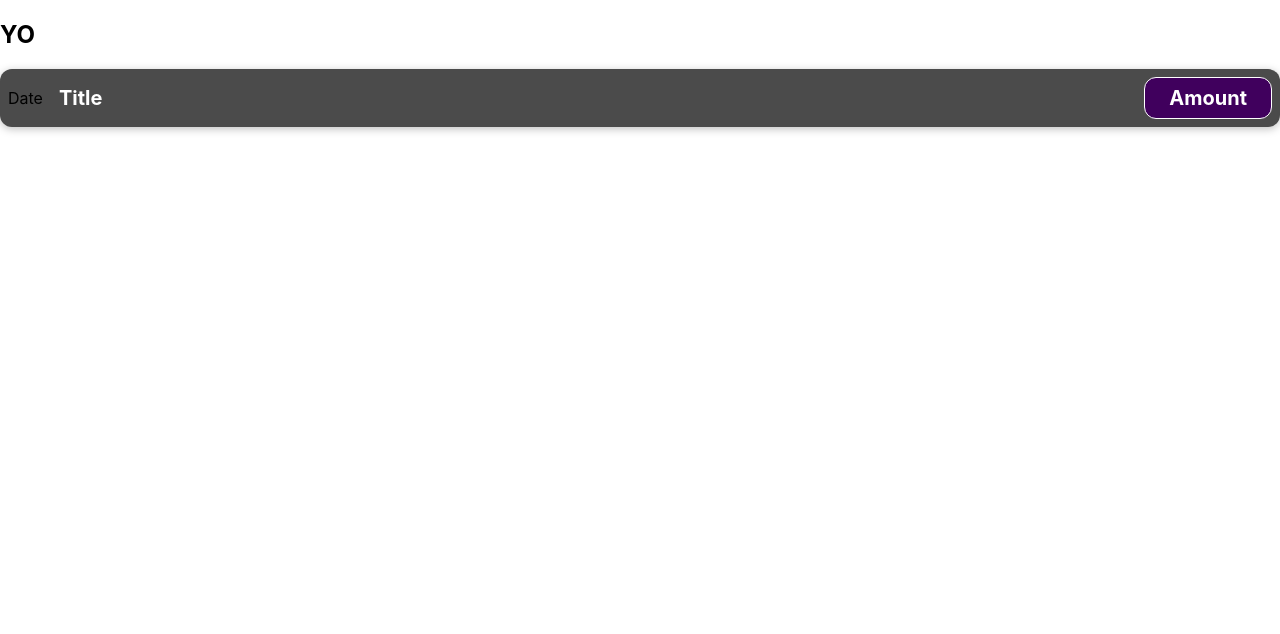
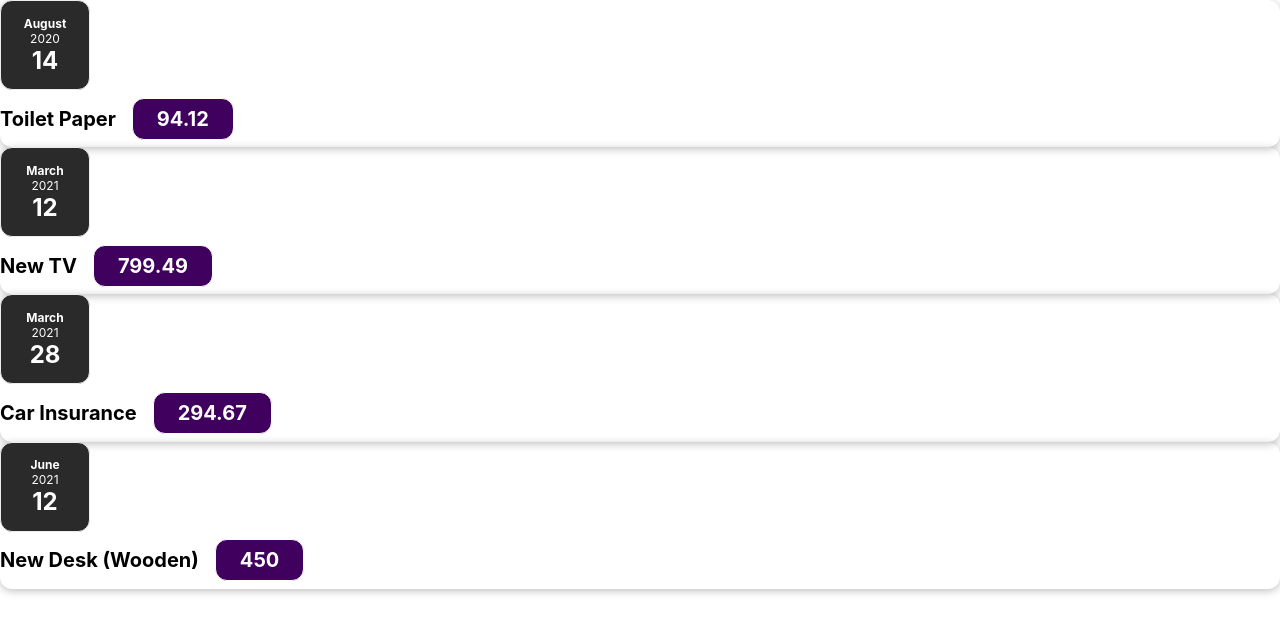
Before and after one commit to micaelffranco/tritrant, a React (Create React App) app: page / in a window 1280 px wide. Shown: the top 634 px of the page. Built offline with nearby package versions, Linux system fonts and the light colour scheme.

Commit message:
Expenses taking shape

```diff
--- a/package.json
+++ b/package.json
@@ -15,7 +15,8 @@
     "start": "react-scripts start",
     "build": "react-scripts build",
     "test": "react-scripts test",
-    "eject": "react-scripts eject"
+    "eject": "react-scripts eject",
+    "dev": "nodemon index.js"
   },
   "eslintConfig": {
     "extends": [
@@ -34,5 +35,8 @@
       "last 1 firefox version",
       "last 1 safari version"
     ]
+  },
+  "devDependencies": {
+    "nodemon": "^2.0.13"
   }
 }
--- a/src/App.js
+++ b/src/App.js
@@ -1,10 +1,29 @@
-import ExpenseItem from './components/ExpenseItem'
-
+import Expenses from './components/Expenses'
 function App() {
+  const expenses = [
+      {
+        id: 'e1',
+        title: 'Toilet Paper',
+        amount: 94.12,
+        date: new Date(2020, 7, 14),
+      },
+      { id: 'e2', title: 'New TV', amount: 799.49, date: new Date(2021, 2, 12) },
+      {
+        id: 'e3',
+        title: 'Car Insurance',
+        amount: 294.67,
+        date: new Date(2021, 2, 28),
+      },
+      {
+        id: 'e4',
+        title: 'New Desk (Wooden)',
+        amount: 450,
+        date: new Date(2021, 5, 12),
+      },
+    ];
   return (
     <div>
-      <h2>YO</h2>
-      <ExpenseItem></ExpenseItem>
+      <Expenses items={expenses}/>
     </div>
   );
 }
--- /dev/null
+++ b/src/components/Card.css
@@ -0,0 +1,6 @@
+.card {
+  border-radius: 12px;
+  box-shadow: 0 1px 8px rgba(0, 0, 0, 0.25);
+  border-radius: 12px;
+  box-shadow: 0 2px 8px rgba(0, 0, 0, 0.25);
+}
--- /dev/null
+++ b/src/components/Card.js
@@ -0,0 +1,10 @@
+import './Card.css';
+
+function Card(props) {
+  const classes = 'card'
+  return (
+    <div className="card">{props.children}</div>
+  );
+}
+
+export default Card;
--- /dev/null
+++ b/src/components/ExpenseDate.css
@@ -0,0 +1,26 @@
+.expense-date {
+  display: flex;
+  flex-direction: column;
+  width: 5.5rem;
+  height: 5.5rem;
+  border: 1px solid #ececec;
+  background-color: #2a2a2a;
+  color: white;
+  border-radius: 12px;
+  align-items: center;
+  justify-content: center;
+}
+
+.expense-date__month {
+  font-size: 0.75rem;
+  font-weight: bold;
+}
+
+.expense-date__year {
+  font-size: 0.75rem;
+}
+
+.expense-date__day {
+  font-size: 1.5rem;
+  font-weight: bold;
+}
--- /dev/null
+++ b/src/components/ExpenseDate.js
@@ -0,0 +1,17 @@
+import './ExpenseDate.css'
+
+function ExpenseDate(props) {
+  const month = props.date.toLocaleString('en-US', { month: 'long' });
+  const day = props.date.toLocaleString('en-US', { day: '2-digit' });
+  const year = props.date.getFullYear();
+
+  return (
+    <div className="expense-date">
+      <div className="expense-date__month">{month}</div>
+      <div className="expense-date__year">{year}</div>
+      <div className="expense-date__day">{day}</div>
+    </div>
+  );
+}
+
+export default ExpenseDate;
--- a/src/components/ExpenseItem.css
+++ b/src/components/ExpenseItem.css
@@ -2,10 +2,8 @@
   display: flex;
   justify-content: space-between;
   align-items: center;
-  box-shadow: 0 2px 8px rgba(0, 0, 0, 0.25);
   padding: 0.5rem;
   margin: 1rem 0;
-  border-radius: 12px;
   background-color: #4b4b4b;
 }
 
--- a/src/components/ExpenseItem.js
+++ b/src/components/ExpenseItem.js
@@ -1,14 +1,20 @@
 import './ExpenseItem.css';
+import Card from './Card';
+import ExpenseDate from './ExpenseDate';
 
-function ExpenseItem() {
+function ExpenseItem(props) {
+  const month = props.date.toLocaleString('en-US', { month: 'long' });
+  const day = props.date.toLocaleString('en-US', { day: '2-digit' });
+  const year = props.date.getFullYear();
+
   return (
-    <div className="expense-item">
-      <div>Date</div>
+    <Card className="expense-item">
+      <ExpenseDate date={props.date}/>
       <div className="expense-item__description">
-        <h2>Title</h2>
-        <div className="expense-item__price">Amount</div>
+        <h2>{props.title}</h2>
+        <div className="expense-item__price">{props.amount}</div>
       </div>
-    </div>
+    </Card>
   );
 }
 
--- /dev/null
+++ b/src/components/Expenses.css
@@ -0,0 +1,7 @@
+.expenses {
+  padding: 1rem;
+  background-color: rgb(31, 31, 31);
+  margin: 2rem auto;
+  width: 50rem;
+  max-width: 95%;
+}
--- /dev/null
+++ b/src/components/Expenses.js
@@ -0,0 +1,13 @@
+import ExpenseItem from './ExpenseItem';
+import './Expenses.css';
+
+function Expenses(props) {
+  return (<div>
+    <ExpenseItem title={props.items[0].title} amount={props.items[0].amount} date ={props.items[0].date}></ExpenseItem>
+    <ExpenseItem title={props.items[1].title} amount={props.items[1].amount} date ={props.items[1].date}></ExpenseItem>
+    <ExpenseItem title={props.items[2].title} amount={props.items[2].amount} date ={props.items[2].date}></ExpenseItem>
+    <ExpenseItem title={props.items[3].title} amount={props.items[3].amount} date ={props.items[3].date}></ExpenseItem>
+  </div>);
+}
+
+export default Expenses;
```
Also changed, not shown: 1 other file (tests, documents, lock files or other folders).
